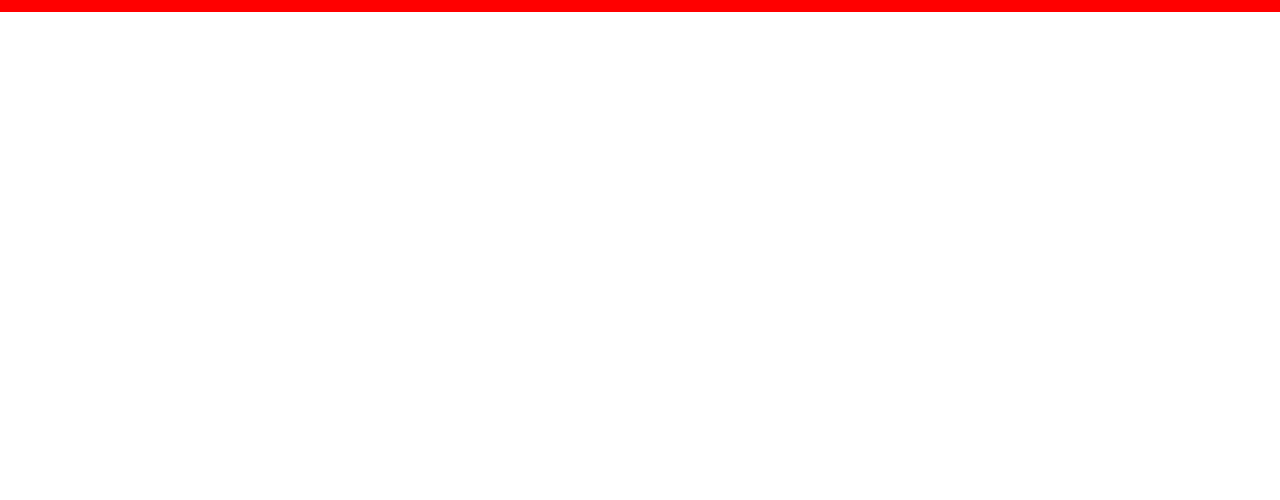
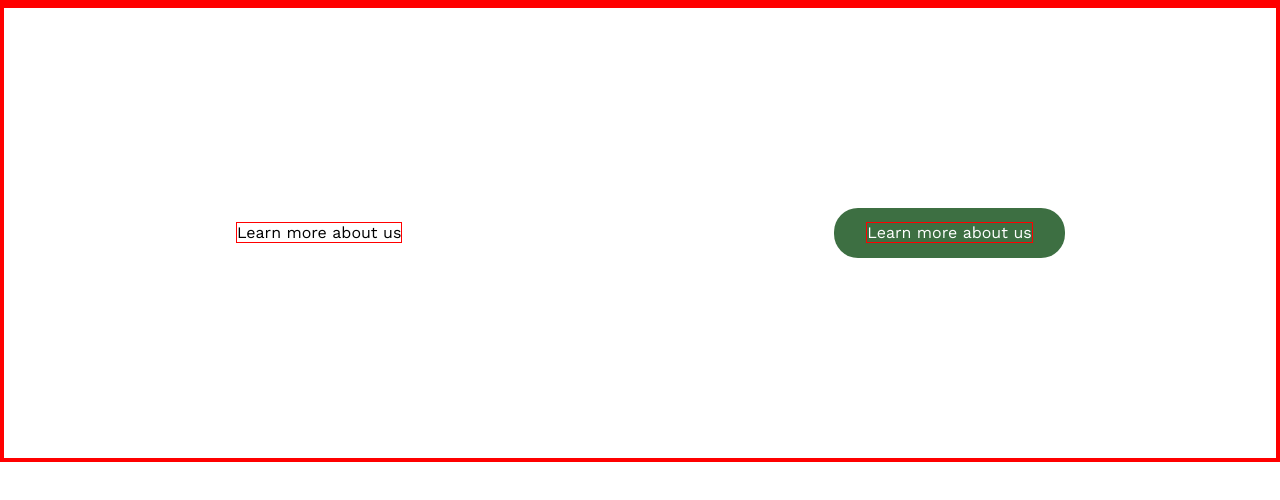
Before and after one commit to salamone-gius/proj-html-vuejs, a Vue app: page / in a window 1280 px wide. Shown: the top 500 px of the page. Built offline with nearby package versions, Linux system fonts and the light colour scheme; a web font is replaced by a local one.

Commit message:
CommonButton comp created

```diff
--- a/src/assets/style/global-parts/_variables.scss
+++ b/src/assets/style/global-parts/_variables.scss
@@ -5,4 +5,16 @@
     --tertiary-color: #faf4f4;
     --quaternary-color:#ffffff;
     --pentenary-color: #000000;
+
+    // --- BUTTONS COLORS --\\
+    --primary-button-bg: rgb(255, 255, 255);
+    --primary-button-txt: rgb(0, 0, 0);
+    --primary-button-hover-bg: rgb(61, 111, 66);
+    --primary-button-hover-txt: rgb(255, 255, 255);
+
+    --secondary-button-bg: rgb(61, 111, 66);
+    --secondary-button-txt: rgb(255, 255, 255);
+    --secondary-button-hover-bg: rgb(42, 84, 42);
+    --secondary-button-hover-txt: rgb(255, 255, 255);
+
 }
--- /dev/null
+++ b/src/components/commons/CommonButton.vue
@@ -0,0 +1,52 @@
+<template>
+    <button :type="buttonType" :class="buttonClass">
+        <a :href="buttonLink">{{buttonText}}</a>
+    </button>
+</template>
+
+<script>
+export default {
+    name: 'CommonButton',
+
+    props: {
+        buttonType: String,
+        buttonClass: String,
+        buttonLink: String,
+        buttonText: String,
+    }
+}
+</script>
+
+<style lang="scss" scoped>
+button {
+    border-radius: 1.5rem;
+    padding: 0.8rem 2rem;
+    border: none;
+    cursor: pointer;
+    margin: 200px;
+
+    &:active {
+        transform: translateY(0.125rem);
+    }
+
+    &.primary {
+        background-color: var(--primary-button-bg);
+        color: var(--primary-button-txt);
+
+        &:hover {
+            background-color: var(--primary-button-hover-bg);
+            color: var(--primary-button-hover-txt);
+        }
+    }
+
+    &.secondary {
+        background-color: var(--secondary-button-bg);
+        color: var(--secondary-button-txt);
+
+        &:hover {
+            background-color: var(--secondary-button-hover-bg);
+            color: var(--secondary-button-hover-txt);
+        }
+    }
+}
+</style>
--- a/src/components/footer/BaseFooter.vue
+++ b/src/components/footer/BaseFooter.vue
@@ -1,11 +1,19 @@
 <template>
     <footer>
+        <CommonButton :buttonText='"Learn more about us"' :buttonClass="'primary'"/>
+        <CommonButton :buttonText='"Learn more about us"' :buttonClass="'secondary'"/>
+
     </footer>
 </template>
 
 <script>
+import CommonButton from './../commons/CommonButton.vue'
 export default {
     name: 'BaseFooter',
+
+    components: {
+        CommonButton,
+    }
 }
 </script>
 
```
